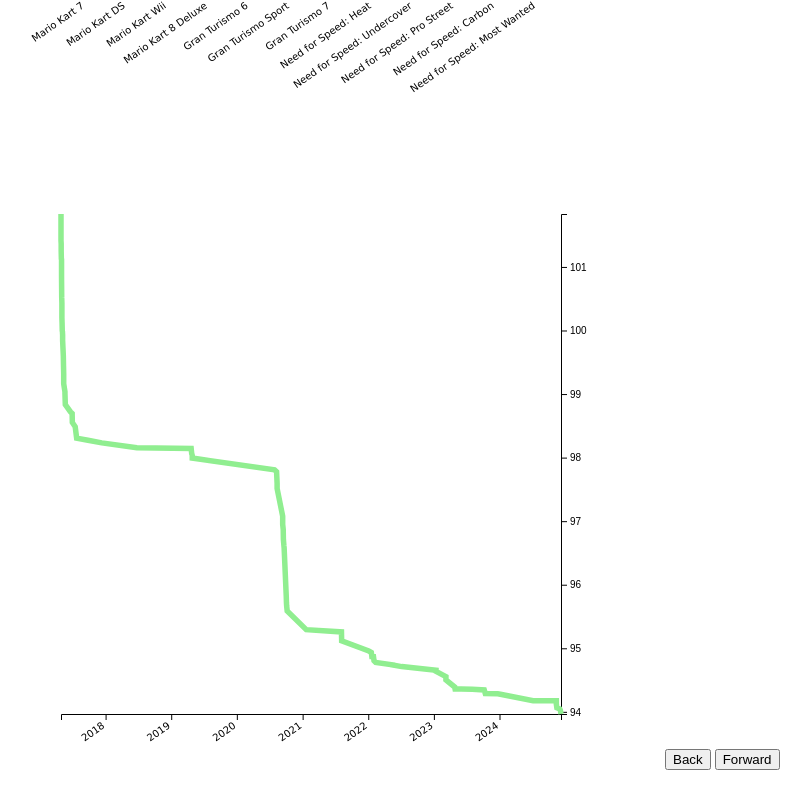
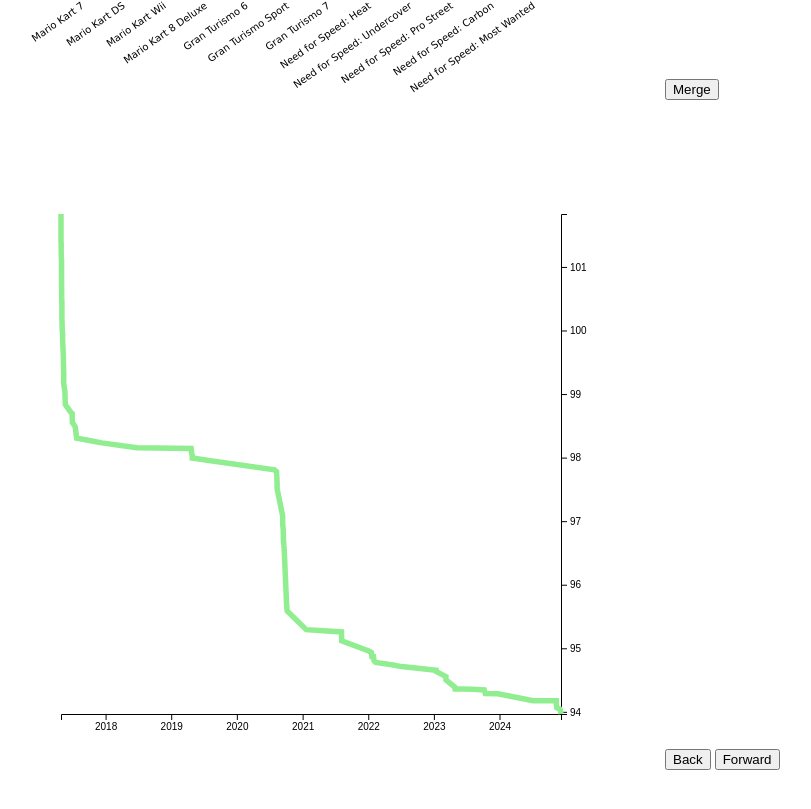
Before and after one commit to Tek073/578-project-personal, a plain HTML site: page pracIndex.html in a window 1280 px wide. Shown: the part 1321-2130 px from the top of the page, without its empty margins (47-858 px from the left). Drawn offline with nearby package versions, Linux system fonts and the light colour scheme.

Commit message:
update
update

```diff
--- a/main.js
+++ b/main.js
@@ -24,7 +24,7 @@
 let lineDrawData;
 
 let yScaleWrChart;
-let yAxisDraw;
+let xScaleWrChart;
 
 let forwardButton = document.getElementById("forwardButton")
 
@@ -51,6 +51,7 @@
 
             parseWRData()
             initialWrTimesDraw()
+            updateLineChart()
         });
 }
 
@@ -82,6 +83,11 @@
     {
         allBands1.push(data1[i].Title)
     }
+}
+
+function updateSalesChart()
+{
+
 }
 
 function barChartDrawInitial()
@@ -190,6 +196,45 @@
         )
 }
 
+function parseWRData()
+{
+
+
+    let currentTrack = ""
+    let currentList = [];
+    currentList = data2
+
+    for(let i = 0; i < data2.length; i++)
+    {
+        // change time to float data
+        let time = data2[i]["Time"]
+        let mins = time.substring(0, 1)
+        let secs = time.substring(2, 4)
+        let milli = time.substring(5, 8)
+
+        let totalSecs = (parseInt(mins) * 60) + parseInt(secs)
+        let parseTime = parseFloat(totalSecs + "." + milli)
+        data2[i]["Time"] = parseTime
+
+
+        if(data2[i]["Track"] != currentTrack)
+        {
+            // push and then start new list
+            data2Split.push(currentList)
+
+            currentList = []
+            currentTrack = data2[i]["Track"]
+        }
+        else
+        {
+            currentList.push(data2[i])
+        }
+    }
+    data2Split.push(currentList)
+
+    let elemOne = data2Split.shift()
+    data2Split.push(elemOne)
+}
 
 // second svg draw
 function initialWrTimesDraw()
@@ -209,16 +254,27 @@
     let maxTime = 0;
     let minTime = 300;
 
+    // for(let i = 0; i < data2Split.length; i++)
+    // {
+    //     for(let j = 0; j < data2Split[i].length; j++)
+    //     {
+    //         console.log(data2Split[i][j]["Time"])
+    //         let time = data2Split[i][j]["Time"]
+    //         console.log(time)
+    //         let mins = time.substring(0, 1)
+    //         let secs = time.substring(2, 4)
+    //         let milli = time.substring(5, 8)
+
+    //         let totalSecs = (parseInt(mins) * 60) + parseInt(secs)
+    //         let parseTime = parseFloat(totalSecs + "." + milli)
+    //         data2Split[i][j]["Time"] = parseTime
+    //     }
+    // }
+
     for(let i = 0; i < lineDrawData.length; i++)
     {
-        let time = lineDrawData[i]["Time"].replace("\"", ".")
-        let mins = time.substring(0, 1)
-        let secs = time.substring(2, 4)
-        let milli = time.substring(5, 8)
 
-        let totalSecs = (parseInt(mins) * 60) + parseInt(secs)
-        let parseTime = parseFloat(totalSecs + "." + milli)
-        lineDrawData[i]["Time"] = parseTime
+        let parseTime = lineDrawData[i]["Time"]
 
         if(parseTime > maxTime)
         {
@@ -250,102 +306,64 @@
     }
 
     console.log(minDate + "\n" + maxDate)
-    xScale = d3.scaleTime([minDate, maxDate], [margin, svgWidth - margin])
+    xScaleWrChart = d3.scaleTime([minDate, maxDate], [margin, svgWidth - margin])
 
     svg2.append("g")
+        .attr("class", "x-axis")
         .attr("transform", "translate(0," + (svgHeight - (margin/2)) + ")")
-        .call(d3.axisBottom(xScale))
-        .selectAll("text")
-            .attr("transform", "translate(-10,0)rotate(-35)")
-            .style("text-anchor", "end")
-            .attr("font-family", "Lobster, cursive")
-    yAxisDraw = svg2.append("g")
+        .call(d3.axisBottom(xScaleWrChart))
+    svg2.append("g")
         .attr('class', 'y-axis')
         .attr("transform", "translate(" + (svgWidth - margin) + ","  + (-margin/2) + ")    ")
         .call(d3.axisRight(yScaleWrChart).ticks(10))
 
 
-    for(let i = 0; i < lineDrawData.length; i++)
-    {
-        console.log(lineDrawData[i]["Date"])
-        console.log(xScale(new Date(lineDrawData[i]["Date"])))
+}
 
-        console.log(lineDrawData[i]["Time"])
-        console.log(yScaleWrChart((lineDrawData[i]["Time"])))
-    }
-
-    svg2.append("path")
-        .datum(lineDrawData)
-        .attr("fill", "none")
-        .attr("stroke", "lightgreen")
-        .attr("stroke-width", 5.5)
-        .attr("class", "line")
-        .attr("d", d3.line()
-          .x(function(d) { return xScale(new Date(d["Date"])) })
-          .y(function(d) { return (yScaleWrChart(d["Time"]) - (margin/2)) })
-          )
-
-    svg2.selectAll("path")
-        .data(lineDrawData)
-        .join(
-            enter => enter.append("path").attr("class", "line"),
-            update => update,
-            exit => exit.remove()
-        )
-
-}
-    // do line draw
-function parseWRData()
-{
-
-
-    let currentTrack = ""
-    let currentList = [];
-    currentList = data2
-
-    for(let i = 0; i < data2.length; i++)
-    {
-        if(data2[i]["Track"] != currentTrack)
-        {
-            // push and then start new list
-            data2Split.push(currentList)
-
-            currentList = []
-            currentTrack = data2[i]["Track"]
-        }
-        else
-        {
-            currentList.push(data2[i])
-        }
-    }
-    data2Split.push(currentList)
-
-    let elemOne = data2Split.shift()
-    data2Split.push(elemOne)
-}
 
 function updateLineChart()
 {
+    // initial settings
     let svgWidth = svg2.style('width').replace('px','');
     let svgHeight = svg2.style('height').replace('px','');
 
     lineDrawData = data2Split[currentLineIndex]
     let margin = 100
 
-    // parse data for date and time scales
+    // create x axis
+
+    let maxDate = new Date("1900-01-01")
+    let minDate = new Date("2030-01-01")
+
+    for(let i = 0; i < lineDrawData.length; i++)
+    {
+        let date = new Date(lineDrawData[i]["Date"])
+        // console.log(date)
+
+        if(date.getTime() > maxDate.getTime())
+        {
+            maxDate = date
+        }
+        if(date.getTime() < minDate.getTime())
+        {
+            minDate = date
+        }
+    }
+
+    console.log(minDate + "\n" + maxDate)
+    xScaleWrChart.domain([minDate, maxDate])
+    svg2.selectAll(".x-axis")
+        .transition()
+        .duration(2000)
+        .call(d3.axisBottom(xScaleWrChart))
+
+    // create y axis
     let maxTime = 0;
     let minTime = 300;
 
     for(let i = 0; i < lineDrawData.length; i++)
     {
-        let time = lineDrawData[i]["Time"].replace("\"", ".")
-        let mins = time.substring(0, 1)
-        let secs = time.substring(2, 4)
-        let milli = time.substring(5, 8)
-
-        let totalSecs = (parseInt(mins) * 60) + parseInt(secs)
-        let parseTime = parseFloat(totalSecs + "." + milli)
-        lineDrawData[i]["Time"] = parseTime
+        let parseTime = lineDrawData[i]["Time"]
 
         if(parseTime > maxTime)
         {
@@ -356,11 +374,45 @@
             minTime = parseTime
         }
     }
-    yScaleWrChart = d3.scaleLinear([minTime, maxTime], [svgHeight, margin])
+    console.log(minTime + " " + maxTime)
 
-    console.log("Yfhslf")
-    yAxisDraw
+    yScaleWrChart.domain([minTime, maxTime])
+    svg2.selectAll(".y-axis")
         .transition()
-        .duration(500)
-        .call(yScaleWrChart)
+        .duration(2000)
+        .call(d3.axisRight(yScaleWrChart))
+
+    // update the line
+    console.log(lineDrawData)
+
+    let lineDraw = svg2.selectAll(".line")
+        .data([lineDrawData])
+
+    lineDraw.enter()
+        .append("path")
+        .attr("class", "line")
+        .merge(lineDraw)
+        .transition()
+        .duration(2000)
+            .attr("fill", "none")
+            .attr("stroke", "lightgreen")
+            .attr("stroke-width", 5.5)
+            .attr("class", "line")
+            .attr("d", d3.line()
+                .x(function(d) { return xScaleWrChart(new Date(d["Date"])) })
+                .y(function(d) { return (yScaleWrChart(d["Time"]) - (margin/2)) })
+                )
+
+    // svg2.append("path")
+    //     .datum(lineDrawData)
+    //     .join("path")
+    //     .attr("fill", "none")
+    //     .attr("stroke", "lightgreen")
+    //     .attr("stroke-width", 5.5)
+    //     .attr("class", "line")
+    //     .attr("d", d3.line()
+    //         .x(function(d) { return xScaleWrChart(new Date(d["Date"])) })
+    //         .y(function(d) { return (yScaleWrChart(d["Time"]) - (margin/2)) })
+    //         )
+
 }
--- a/pracIndex.html
+++ b/pracIndex.html
@@ -25,6 +25,7 @@
         </div>
         <div class="vis1div">
             <svg class="svg1" id="svg1"></svg>
+            <button onclick="updateSalesChart()">Merge</button>
         </div>
         <div style="height: 20px;"></div>
         <div class="vis2div">
```
